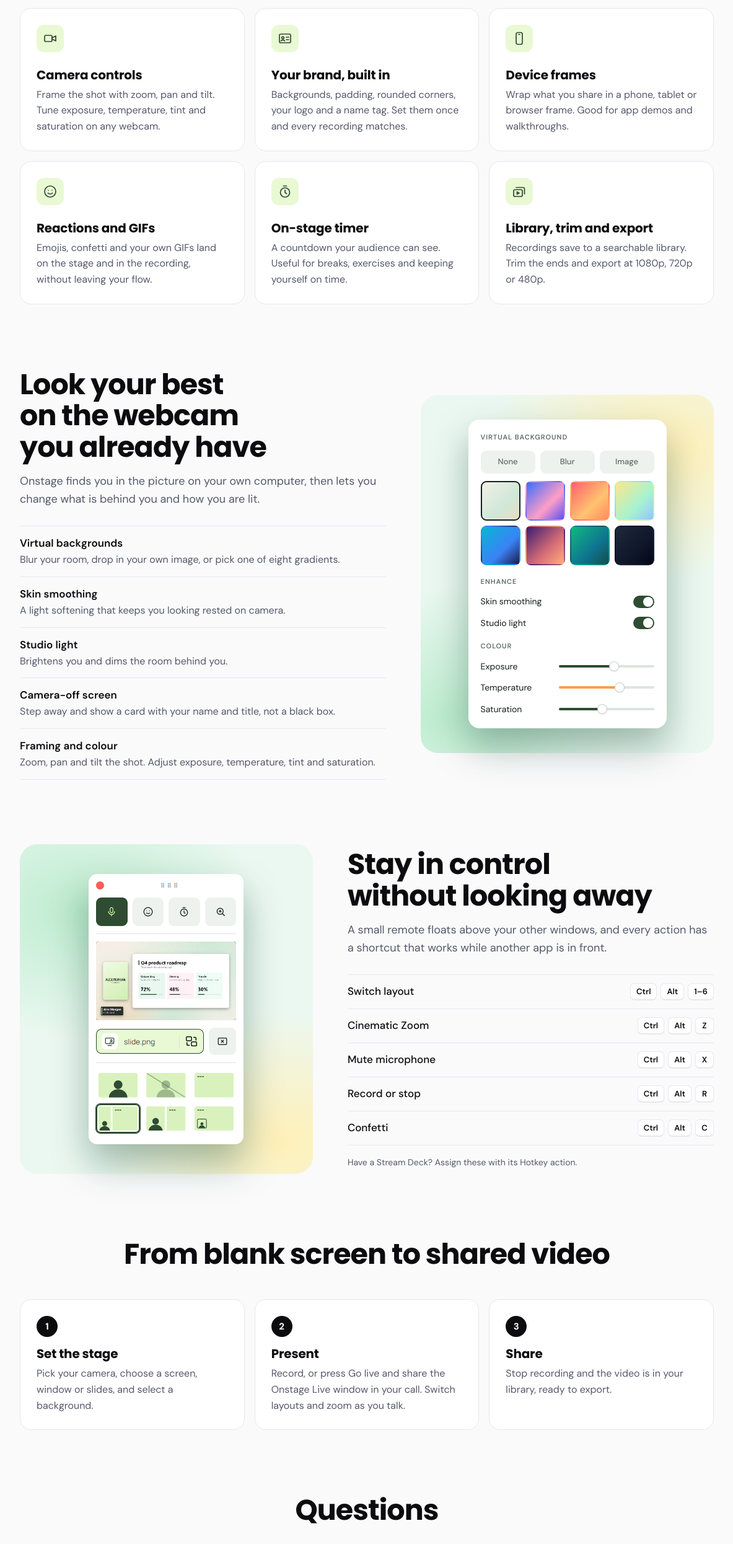
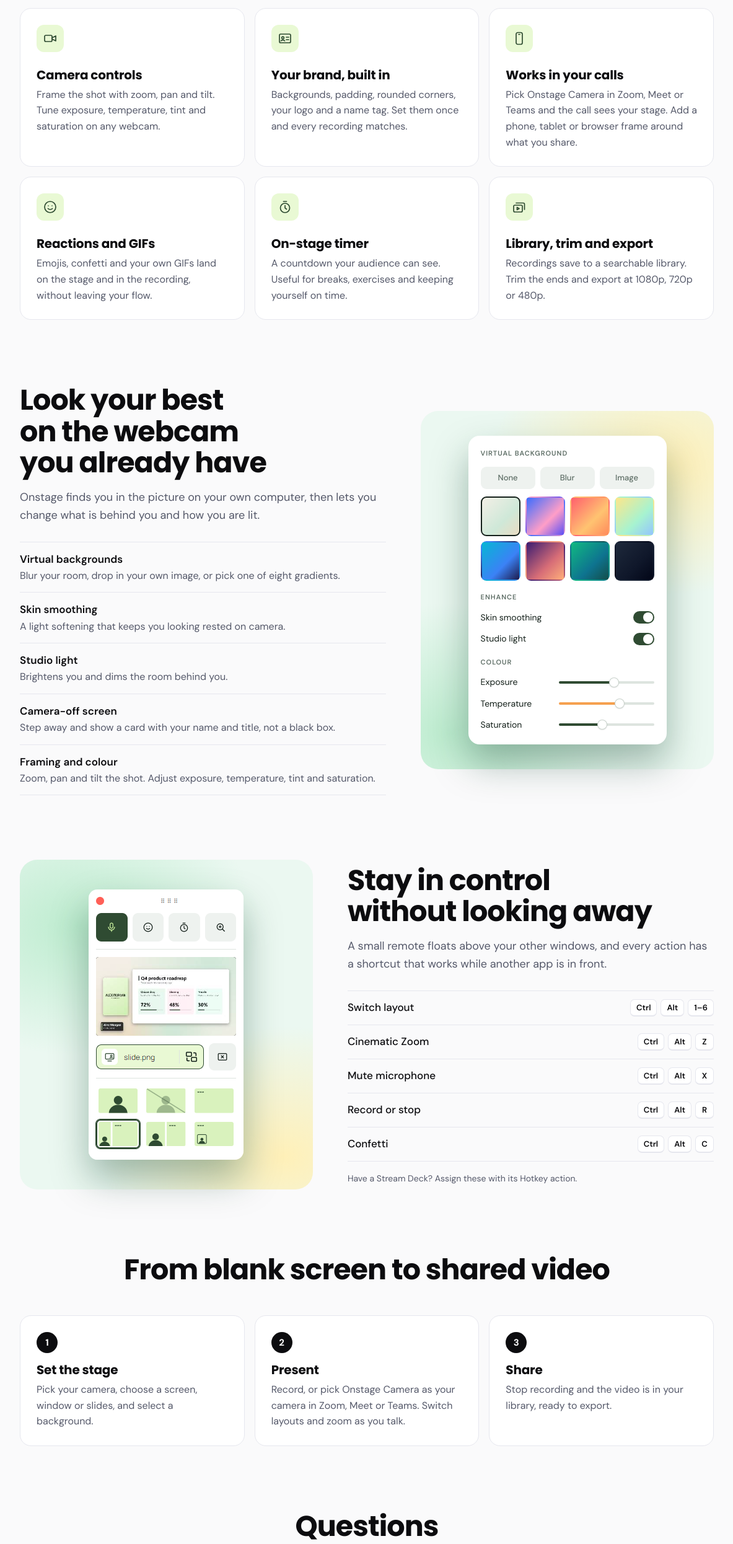
Before and after one commit to abhinavakhil/onstage, an Electron app: page landing/index.html in a window 1400 px wide. Shown: the part 3151-5642 px from the top of the page at 62% size, without its empty margins (108-1291 px from the left). Drawn offline with Linux system fonts and the light colour scheme.

Commit message:
Landing page and README: Onstage Camera in calls

```diff
--- a/landing/index.html
+++ b/landing/index.html
@@ -113,8 +113,8 @@
       </article>
       <article class="card">
         <svg viewBox="0 0 24 24" aria-hidden="true"><rect x="7" y="2.500" width="10" height="19" rx="2.500"/><path d="M11 5.500h2"/></svg>
-        <h3>Device frames</h3>
-        <p>Wrap what you share in a phone, tablet or browser frame. Good for app demos and walkthroughs.</p>
+        <h3>Works in your calls</h3>
+        <p>Pick Onstage Camera in Zoom, Meet or Teams and the call sees your stage. Add a phone, tablet or browser frame around what you share.</p>
       </article>
       <article class="card">
         <svg viewBox="0 0 24 24" aria-hidden="true"><circle cx="12" cy="12" r="9"/><path d="M8.500 14.500c1.800 2 5.200 2 7 0M9 10h.01M15 10h.01"/></svg>
@@ -184,7 +184,7 @@
     <h2>From blank screen to shared video</h2>
     <ol class="steps">
       <li><span>1</span><h3>Set the stage</h3><p>Pick your camera, choose a screen, window or slides, and select a background.</p></li>
-      <li><span>2</span><h3>Present</h3><p>Record, or press Go live and share the Onstage Live window in your call. Switch layouts and zoom as you talk.</p></li>
+      <li><span>2</span><h3>Present</h3><p>Record, or pick Onstage Camera as your camera in Zoom, Meet or Teams. Switch layouts and zoom as you talk.</p></li>
       <li><span>3</span><h3>Share</h3><p>Stop recording and the video is in your library, ready to export.</p></li>
     </ol>
   </section>
@@ -193,7 +193,7 @@
     <h2>Questions</h2>
     <details>
       <summary>Does it work with Zoom, Google Meet and Teams?</summary>
-      <p>Yes. Press Go live and Onstage opens a clean window of your stage. Share that window in your call. Onstage does not yet appear in the camera list of those apps.</p>
+      <p>Yes. Onstage installs a camera called Onstage Camera. Choose it in the camera settings of your call app and people see your stage in place of your plain webcam. If you would rather share a window, press Go live and share the Onstage Live window.</p>
     </details>
     <details>
       <summary>Do I need to edit my recordings?</summary>
@@ -217,7 +217,7 @@
     <h2>Make your next recording the finished one</h2>
     <p>Download Onstage and present with your camera, your screen and your brand on one stage.</p>
     <a class="btn light" href="https://github.com/abhinavakhil/onstage/releases/latest/download/Onstage-Setup.exe">Download for Windows</a>
-    <p class="cta-note">Windows 10 and 11. The installer is not code-signed yet, so Windows may ask you to confirm: choose More info, then Run anyway.</p>
+    <p class="cta-note">Windows 10 and 11. The installer is not code-signed yet, so Windows may ask you to confirm: choose More info, then Run anyway. It asks for administrator rights to add the Onstage Camera.</p>
   </section>
 </main>
 
```
Also changed, not shown: README.md.
